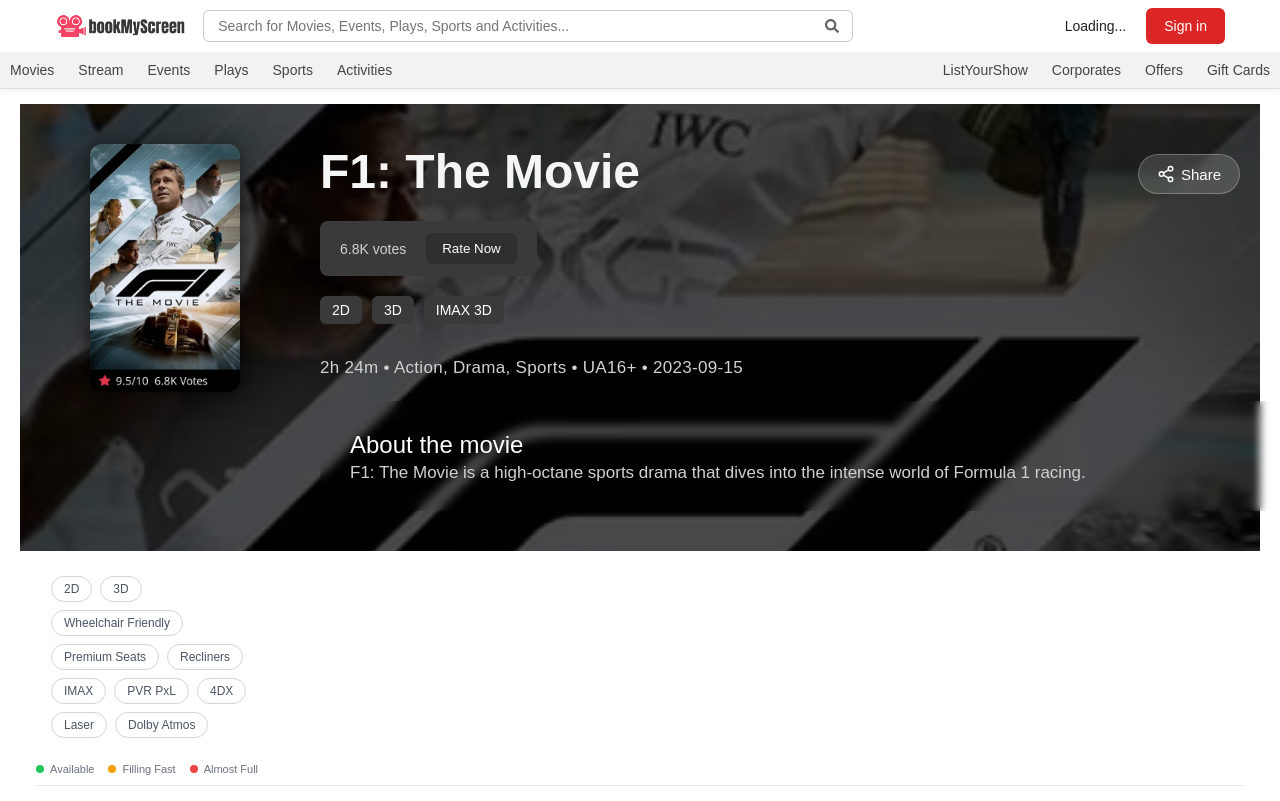
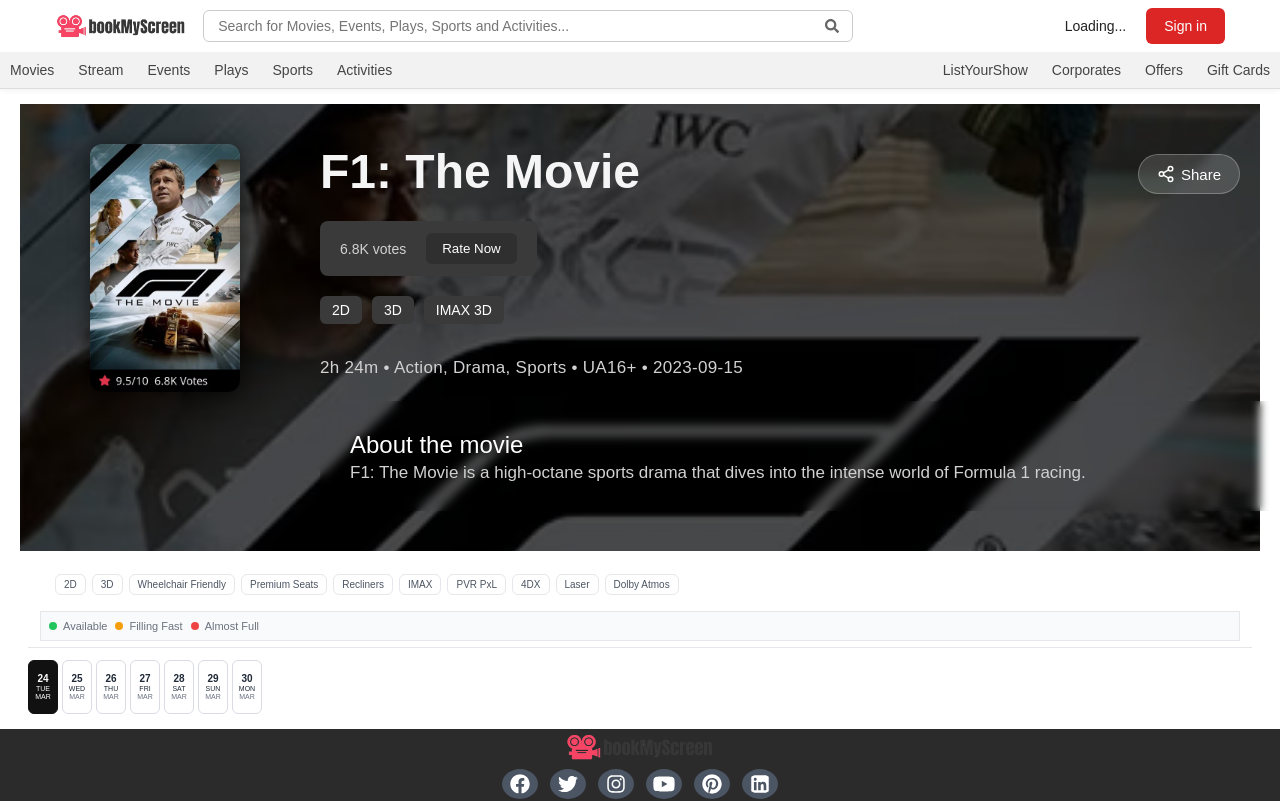
Before and after one commit to sivabasani95/Movie-Ticket-Booking-App-Siva-Basani, a React (Vite) app in the folder BookMyScreen-Project/: page /movies/1 in a window 1280 px wide. Shown: the top 801 px of the page. Built offline with nearby package versions, Linux system fonts and the light colour scheme; no server answers.

Commit message:
commit all chenges

```diff
--- a/BookMyScreen-Project/src/assets/components/movies/TheaterTimings.css
+++ b/BookMyScreen-Project/src/assets/components/movies/TheaterTimings.css
@@ -9,27 +9,46 @@
     padding: 0 8px;
 }
 
+
 /* FILTER SECTION */
 .filters-wrapper {
-  padding: 10px 8px 0;
+    padding: 8px 12px 0;
 }
 
+/* 🔥 force single visible line */
 .filters-container {
     display: flex;
-  flex-wrap: wrap;
-  gap: 8px;
-  margin-bottom: 10px;
+    align-items: center;
+    gap: 6px;
+
+    flex-wrap: nowrap;
+    /* no wrapping */
+    gap: 6px;
+    /* no scroll */
+
+    margin-bottom: 1px;
 }
 
+/* 🔥 smaller filters */
 .filter-pill {
-  padding: 6px 12px;
-  border: 1px solid #d1d5db;
-  border-radius: 16px;
+    padding: 4px 8px;
+    /* reduced */
+    border: 1px solid #e5e7eb;
+    border-radius: 6px;
+    /* less round */
     background-color: #ffffff;
     color: #4b5563;
-  font-size: 12px;
-  line-height: 1;
+
+    font-size: 10px;
+    /* smaller text */
+    font-weight: 500;
+
     cursor: pointer;
+    white-space: nowrap;
+
+    flex-shrink: 1;
+    /* allow shrinking */
+
     transition: all 0.2s ease;
 }
 
@@ -40,9 +59,20 @@
 .status-row {
     display: flex;
     align-items: center;
-  gap: 14px;
-  flex-wrap: wrap;
-  margin: 6px 0 10px;
+    gap: 8px;
+
+    padding: 8px 8px;
+    /* 🔥 increase box size */
+    /* rounded box */
+    font-size: 13px;
+    font-weight: 500;
+
+    background-color: #f9fafb;
+    /* light background */
+    border: 1px solid #e5e7eb;
+    color: #374151;
+
+
 }
 
 .status-item {
@@ -77,139 +107,250 @@
     border: none;
     border-top: 1px solid #e5e7eb;
 }
+/* date - container*/
+.divider {
+  margin: 6px 0 8px 0;
+  border: none;
+  border-top: 1px solid #e5e7eb;
+}
 
 .date-container {
   display: flex;
-  align-items: center;
-  gap: 8px;
-  padding: 16px 8px;
+  align-items: flex-start;
+  justify-content: flex-start;
+  gap: 4px;
+  padding: 4px 0 0 0;
+  margin: 0;
+  width: 100%;
   overflow-x: auto;
-  -webkit-overflow-scrolling: touch;
-  scrollbar-width: thin;
+  scrollbar-width: none;
 }
 
-/* Hide scrollbar for Chrome, Safari, Edge */
 .date-container::-webkit-scrollbar {
-  height: 6px;
-}
-
-.date-container::-webkit-scrollbar-track {
-  background: #f1f1f1;
-  border-radius: 3px;
-}
-
-.date-container::-webkit-scrollbar-thumb {
-  background: #c1c1c1;
-  border-radius: 3px;
+  display: none;
 }
 
 .date-button {
+  width: 30px;
+  min-width: 30px;
+  height: 54px;
+  padding: 2px 0;
+  border: 1px solid #d9dde3;
+  border-radius: 6px;
+  background: #ffffff;
+  color: #1f2937;
   display: flex;
   flex-direction: column;
   align-items: center;
   justify-content: center;
-  min-width: 60px;
-  padding: 12px 16px;
-  border: 1px solid #e5e7eb;
-  border-radius: 8px;
-  background-color: #ffffff;
-  color: #333333;
+  gap: 1px;
   cursor: pointer;
-  transition: all 0.2s ease;
   flex-shrink: 0;
 }
 
-.date-button:hover {
-  background-color: #f3f4f6;
-}
-
-.date-button:focus {
-  outline: 2px solid #3b82f6;
-  outline-offset: 2px;
-}
-
 .date-button.selected {
-  background-color: #1a1a1a;
+  background-color: #111111;
+  border-color: #111111;
   color: #ffffff;
-  border-color: #1a1a1a;
-  font-weight: 600;
-}
-
-.date-button.selected:hover {
-  background-color: #111111;
 }
 
 .date-day {
-  font-size: 16px;
-  font-weight: 700;
-  line-height: 1.2;
+  font-size: 10px;
+  font-weight: 100;
+  line-height: 1;
 }
 
 .date-weekday {
-  font-size: 12px;
-  font-weight: 400;
-  line-height: 1.1;
+  font-size: 7px;
+  font-weight: 100;
+  line-height: 1;
   text-transform: uppercase;
 }
 
 .date-month {
-  font-size: 10px;
-  font-weight: 400;
-  line-height: 1.4;
-  opacity: 0.8;
+  font-size: 7px;
+  font-weight: 100;
+  line-height: 1;
+  text-transform: uppercase;
+  color: #6b7280;
 }
 
-/* Responsive adjustments */
+.date-button.selected .date-month {
+  color: #ffffff;
+}
+
+/* =========================
+   Responsive Media Queries
+   ========================= */
+
+/* Small mobile */
 @media screen and (max-width: 480px) {
+  .theater-timings {
+    padding: 0 6px;
+  }
+
+  .filters-wrapper {
+    padding: 6px 8px 0;
+  }
+
+  .filters-container {
+    gap: 4px;
+  }
+
+  .filter-pill {
+    padding: 3px 6px;
+    font-size: 9px;
+  }
+
+  .status-row {
+    gap: 6px;
+    padding: 6px;
+  }
+
+  .status-item {
+    gap: 4px;
+    font-size: 10px;
+  }
+
+  .status-dot {
+    width: 7px;
+    height: 7px;
+  }
+
+  .date-container {
+    gap: 3px;
+    padding-top: 4px;
+    justify-content: flex-start;   /* keep left */
+  }
+
   .date-button {
-    min-width: 50px;
-    padding: 10px 12px;
+    width: 28px;
+    min-width: 28px;
+    height: 48px;
   }
 
   .date-day {
-    font-size: 14px;
+    font-size: 9px;
+    font-weight: 600;
   }
 
   .date-weekday {
+    font-size: 6px;
+    font-weight: 500;
+  }
+
+  .date-month {
+    font-size: 6px;
+    font-weight: 500;
+  }
+}
+
+/* Tablet */
+@media screen and (min-width: 481px) and (max-width: 767px) {
+  .theater-timings {
+    padding: 0 8px;
+  }
+
+  .filters-wrapper {
+    padding: 8px 10px 0;
+  }
+
+  .filters-container {
+    gap: 5px;
+  }
+
+  .filter-pill {
+    padding: 4px 7px;
+    font-size: 9px;
+  }
+
+  .status-row {
+    gap: 8px;
+    padding: 7px;
+  }
+
+  .status-item {
+    font-size: 10px;
+  }
+
+  .date-container {
+    gap: 4px;
+    justify-content: flex-start;   /* keep left */
+  }
+
+  .date-button {
+    width: 30px;
+    min-width: 30px;
+    height: 52px;
+  }
+
+  .date-day {
+    font-size: 10px;
+    font-weight: 600;
+  }
+
+  .date-weekday {
+    font-size: 7px;
+    font-weight: 500;
+  }
+
+  .date-month {
+    font-size: 7px;
+    font-weight: 500;
+  }
+}
+
+/* Laptop / desktop */
+@media screen and (min-width: 768px) {
+  .theater-timings {
+    padding: 0 8px;
+  }
+
+  .filters-wrapper {
+    padding: 8px 12px 0;
+  }
+
+  .filters-container {
+    gap: 6px;
+  }
+
+  .filter-pill {
+    padding: 4px 8px;
+    font-size: 10px;
+  }
+
+  .status-row {
+    gap: 8px;
+    padding: 8px;
+  }
+
+  .status-item {
     font-size: 11px;
   }
 
-  .date-month {
-    font-size: 9px;
-  }
-}
-
-@media screen and (min-width: 768px) {
   .date-container {
-    justify-content: center;
-    gap: 12px;
+    gap: 4px;
+    justify-content: flex-start;   /* very important */
   }
 
   .date-button {
-    min-width: 70px;
-    padding: 14px 18px;
+    width: 30px;
+    min-width: 30px;
+    height: 54px;
   }
 
   .date-day {
-    font-size: 18px;
+    font-size: 10px;
+    font-weight: 600;
   }
 
   .date-weekday {
-    font-size: 13px;
+    font-size: 7px;
+    font-weight: 500;
   }
 
   .date-month {
-    font-size: 11px;
+    font-size: 7px;
+    font-weight: 500;
   }
 }
-
-@media screen and (min-width: 1024px) {
-  .date-container {
-    gap: 16px;
-  }
-
-  .date-button {
-    min-width: 80px;
-    padding: 16px 20px;
-  }
-}
--- a/BookMyScreen-Project/src/assets/components/movies/TheaterTimings.jsx
+++ b/BookMyScreen-Project/src/assets/components/movies/TheaterTimings.jsx
@@ -48,7 +48,7 @@
             Almost Full
           </span>
         </div>
-      </div>
+    </div>
 
       <hr className="divider" />
 
```
Lines whose indentation alone changed are shown as unchanged.
